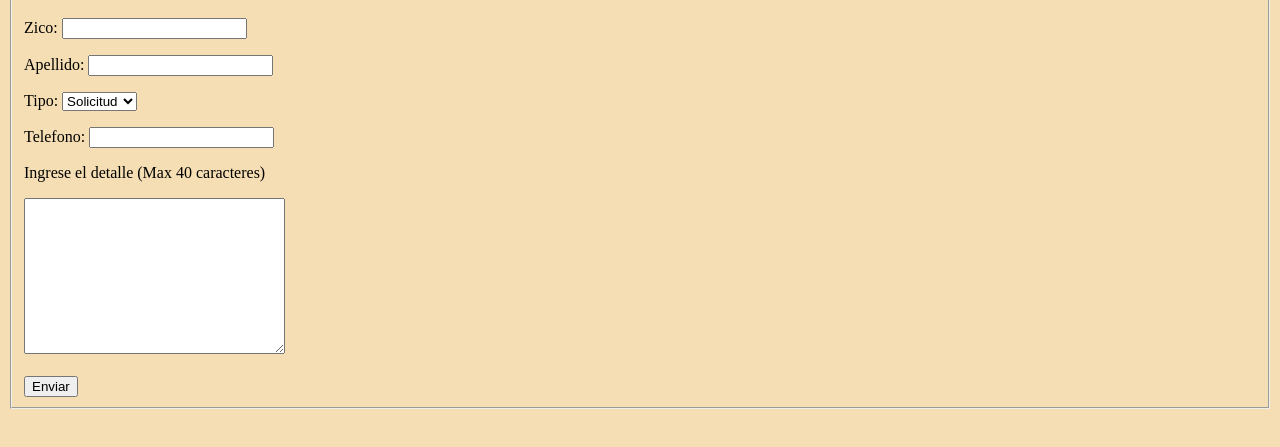
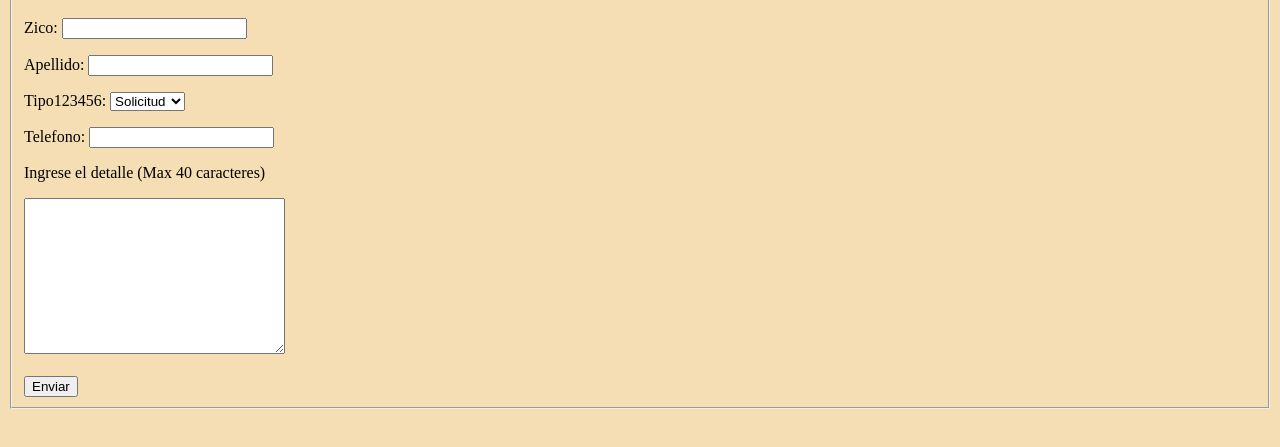
Before and after one commit to JosiasCH/ClaseHoy, a plain HTML site: page formulario.html in a window 1280 px wide. Shown: the part 101-548 px from the top of the page. Drawn offline with Linux system fonts and the light colour scheme.

Commit message:
Agregar formulario

```diff
--- a/formulario.html
+++ b/formulario.html
@@ -15,7 +15,7 @@
         </legend>
         <p>Zico: <input type="name"></p>
         <p>Apellido: <input type="name"></p>
-        <p>Tipo: <select name="tipo" id="tipo">
+        <p>Tipo123456: <select name="tipo" id="tipo">
             <option value="solicitud">Solicitud</option>
             <option value="reclamo">Reclamo</option>
         </select>
```
